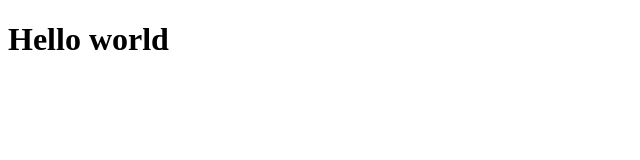
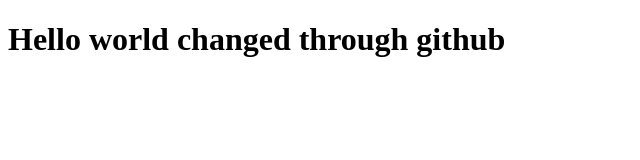
Before and after one commit to rohit-ghosh77/firstexp, a plain HTML site: page index.html in a window 1280 px wide. Shown: the whole page, without its empty margins (0-640 px from the left). Drawn offline with Linux system fonts and the light colour scheme.

Commit message:
Updated index.html through githun

```diff
--- a/index.html
+++ b/index.html
@@ -6,6 +6,6 @@
     <title>Document</title>
 </head>
 <body>
-    <h1>Hello world</h1>
+    <h1>Hello world changed through github</h1>
 </body>
 </html>
```
